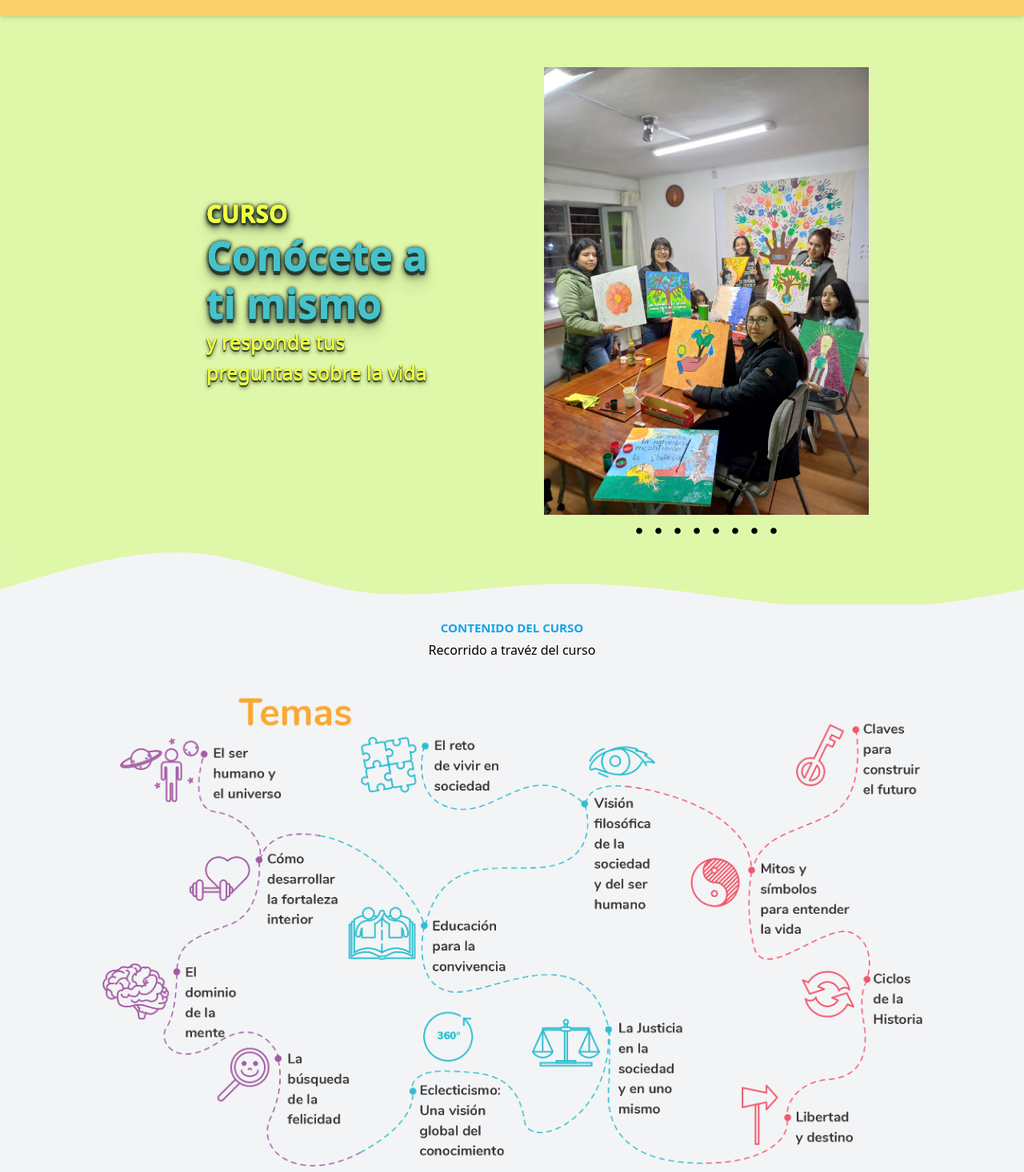
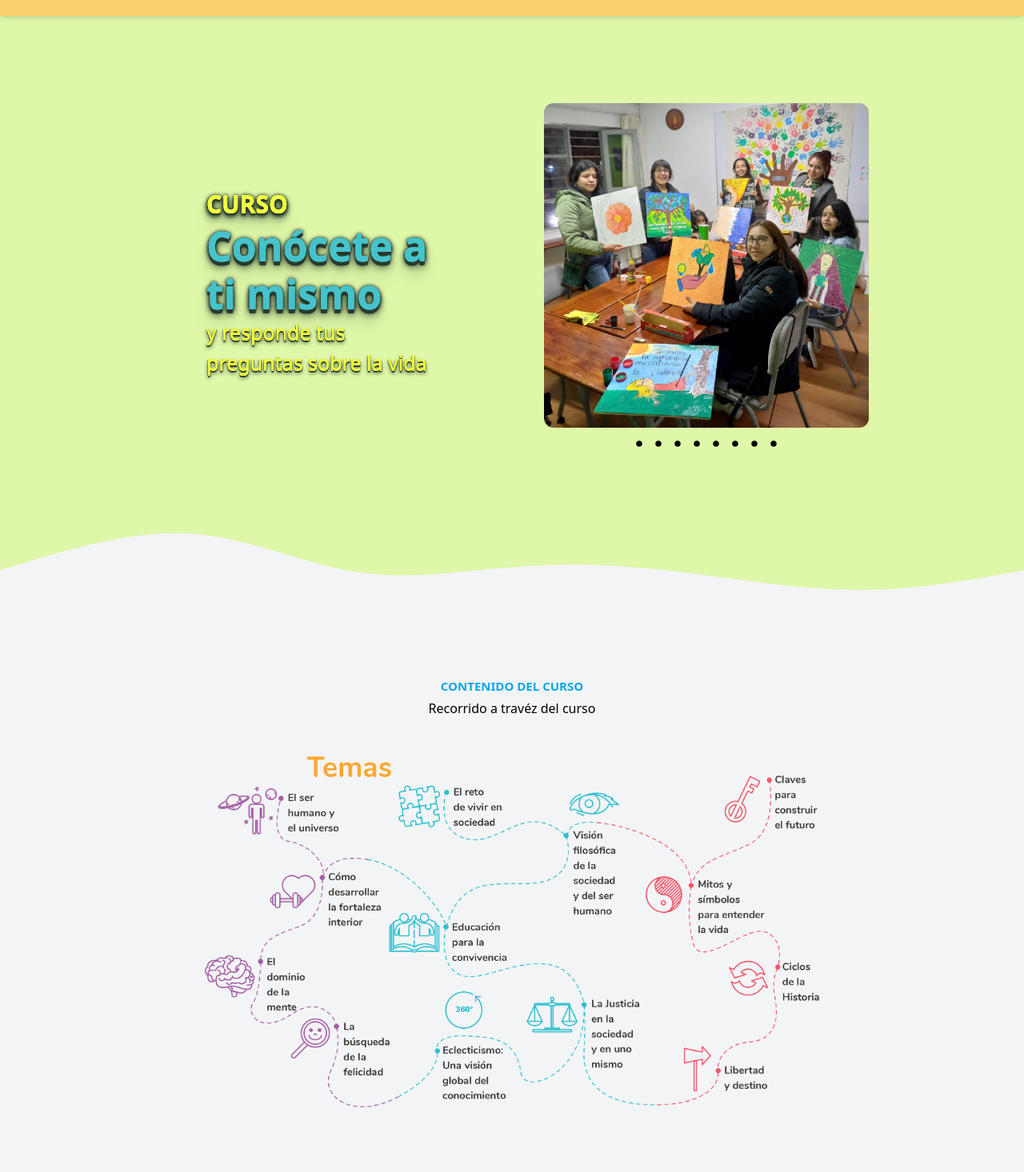
Before and after one commit to alfred00011/conocete-a-ti-mismo, a React (Vite) app: page / in a window 1280 px wide. Shown: the part 44-1510 px from the top of the page at 80% size. Built offline with nearby package versions, Linux system fonts and the light colour scheme.

Commit message:
se corrigen los contenedores de imagenes del home y del contenido

```diff
--- a/src/components/Inicio/Carrusel.jsx
+++ b/src/components/Inicio/Carrusel.jsx
@@ -23,10 +23,10 @@ const Carrusel = () => {
         setIndex(imgIndex)
     }
     return (
-        <div className="w-full md:h-[70vh]  m-auto relative group ">
-            <div className="h-full w-full sm:h-[50vh] md:h-[50vh] lg:h-[70vh]">
+        <div className="w-full h-19  m-auto relative group ">
+            <div className="h-full w-full ">
             <img
-                className=" h-full w-full rounded-4xl bg-center bg-cover duration-500 relative"
+                className=" h-full w-full rounded-xl bg-center bg-cover duration-500 relative"
                 src={imagenes[index].img}
                 alt={imagenes[index].title}
             />
--- a/src/components/pages/Contenido.jsx
+++ b/src/components/pages/Contenido.jsx
@@ -2,6 +2,7 @@ import mapaNA from '../../assets/img/mapa.png'
 
 const Contenido = () => {
     return (
+        <div className='h-full w-ful relative'>
         <div className='bg-gray-100 flex flex-col items-center justify-center h-[90vh]' id='contenido' >
             <div className=''>
                 <div className=''>
@@ -11,11 +12,12 @@ const Contenido = () => {
                     </div>
                 </div>
             </div>
-            <div className=''>
+            <div className='w-[100vh]'>
                 <div className='flex flex-col items-center p-4'>
-                    <img className='img' src={mapaNA} alt="" width="1025px" />
+                    <img className='img' src={mapaNA} alt="" width="100%" height='100%' />
                 </div>
             </div>
+        </div>
         </div>
     )
 }
--- a/src/components/pages/Home.jsx
+++ b/src/components/pages/Home.jsx
@@ -6,16 +6,16 @@ import Wavy from "../menu/Wavy";
 
 const Home = () => {
     return (//grid grid-cols-1 md:grid-cols-6
-    <div id="home">
+    <div id="home" className=" w-full h-full">
         <div className="h-[8vh]">
         <MainHeader/>
         </div>
-        <section className="fondo-stilo flex items-center justify-center h-full ">
+        <section className="fondo-stilo flex items-center justify-center h-[92vh] ">
             <div className="grid sm:grid-cols-1 md:grid-cols-10 lg:grid-cols-8  h-[92vh] w-full lg:gap-4 justify-center fix fondo-stilo">
                 <div className="sm:grid-cols-1 md:col-start-2 md:col-end-5 lg:col-start-2 lg:col-end-5 my-8 p-4 fondo-stilo flex items-center xl:p-8 ">
                     <Titulo/>
                 </div>
-                <div className="sm:grid-cols-1 md:col-start-6 md:col-end-10 lg:col-start-5 lg:col-end-8 my-8 p-4 fondo-stilo flex items-center xl:p-8" >
+                <div className="sm:grid-cols-1 md:col-start-6 md:col-end-10 h-[75vh] lg:col-start-5 lg:col-end-8 my-8 p-4 fondo-stilo flex items-center xl:p-8" >
                     <Carrusel/>
                 </div>
                 <div className="sm:grid-cols-1 md:col-span-10 lg:col-span-8  items-center bg-gray-100  -mt-10">
```
Also changed, not shown: src/assets/img/NA-1.jpeg, src/assets/img/NA-2.jpeg.
